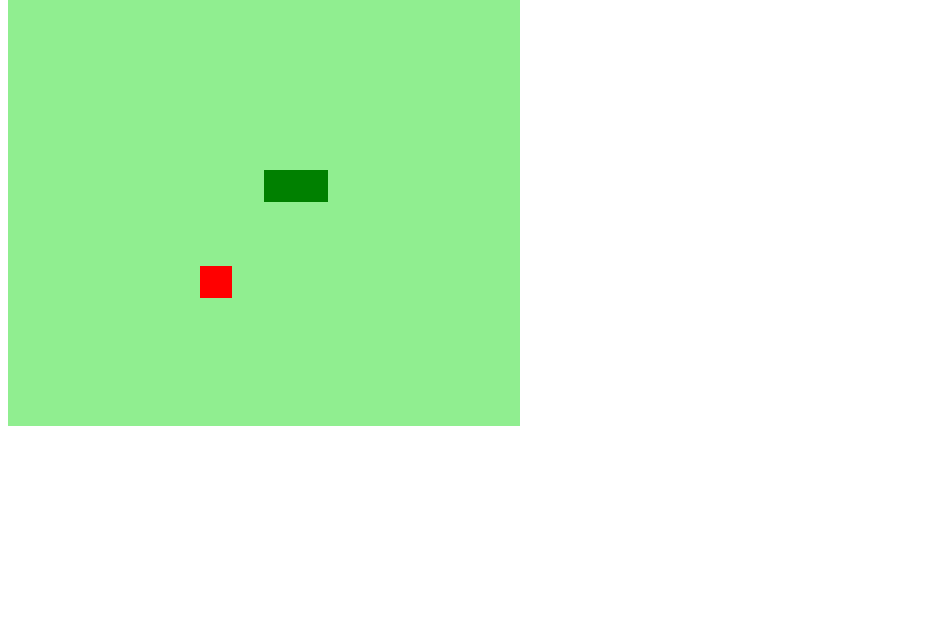
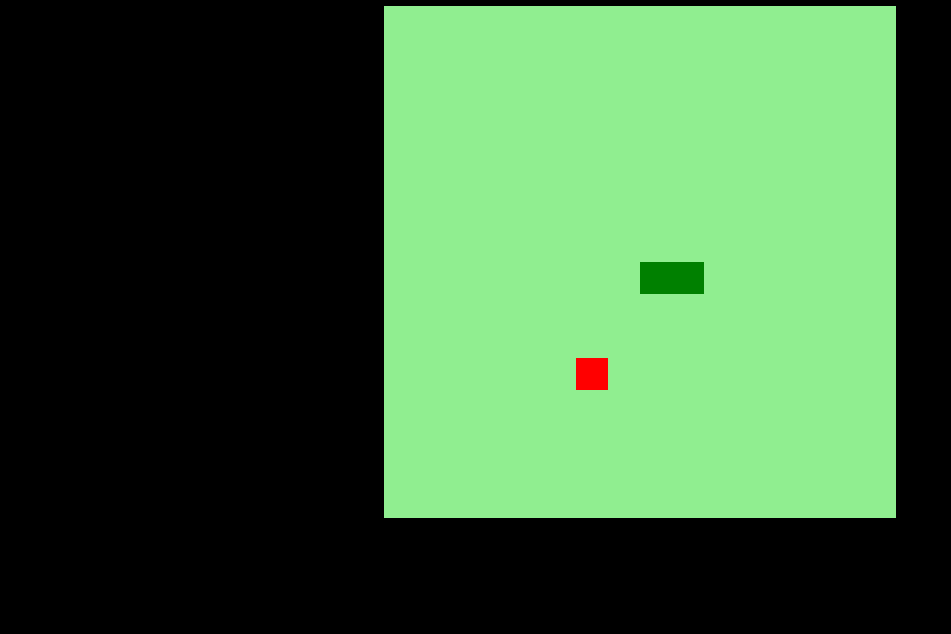
Before and after one commit to WTC13/snake_game, a plain HTML site: page index.html in a window 1280 px wide. Shown: the part 166-800 px from the top of the page, without its empty margins (0-951 px from the left). Drawn offline with Linux system fonts and the light colour scheme.

Commit message:
Código finalizado e estilsado

```diff
--- a/index.html
+++ b/index.html
@@ -8,7 +8,7 @@
     <script defer src="script.js"></script>
     <title>Snake Game</title>
 </head>
-<body>
+<body class="body">
     <h1>Snake Game</h1>
     <canvas id="snake" width="512" height="512"></canvas>
 </body>
--- a/style.css
+++ b/style.css
@@ -1,5 +1,11 @@
 .body{
-    background-color: #ed3eaa;
-    font-family: 'Courier New', Courier, monospace;
+    height: 95vh;
+    width: 95;
+    display: flex;
+    justify-content: center;
+    align-items: center;
+    flex-direction: column;
+    color:#ececec;
+    background-color: black;
     font-size: 16px;
 }
```
